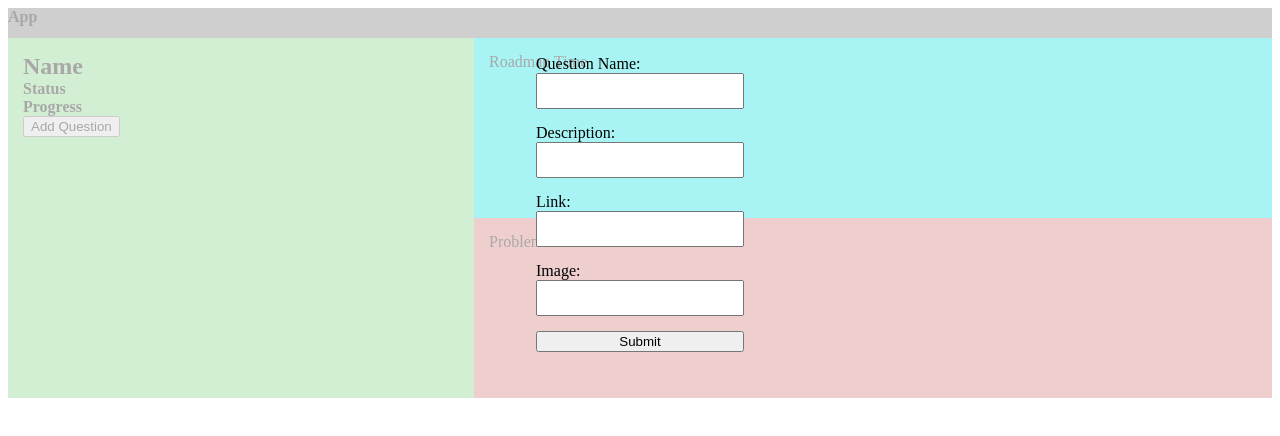
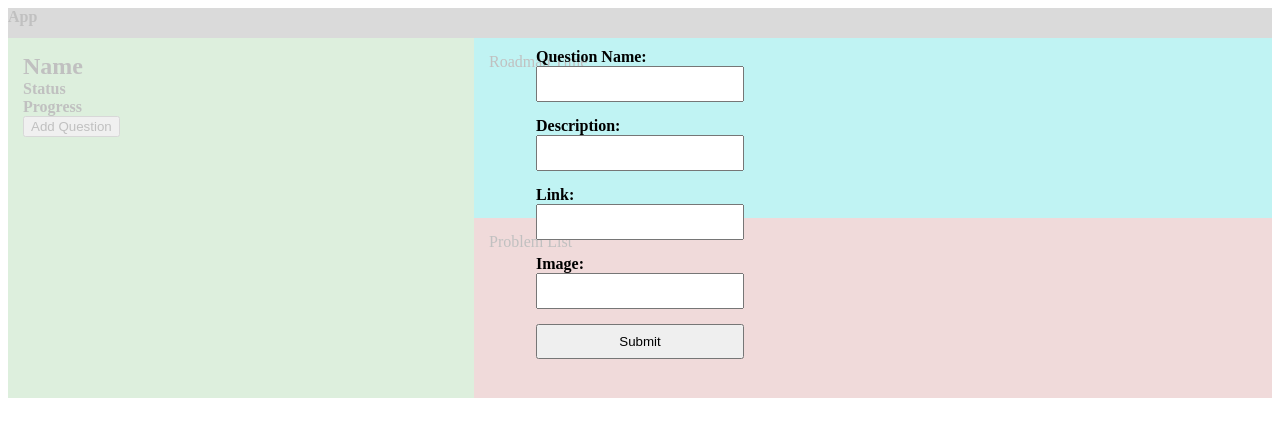
Before and after one commit to FullstackAlgos/Algo-Roadmap, a React app: page / in a window 1280 px wide. Both pictures are taken after a click on the button "Add Question". Built offline with nearby package versions, Linux system fonts and the light colour scheme.

```diff
--- a/client/components/QuestionForm.js
+++ b/client/components/QuestionForm.js
@@ -30,7 +30,9 @@
     return (
       <div className="questFormFullDiv">
         <form className="questForm" onSubmit={this.handleNewQuest}>
-          <label htmlFor="name">Question Name:</label>
+          <label htmlFor="name" className="questLabels">
+            Question Name:
+          </label>
           <input
             type="text"
             name="name"
@@ -39,7 +41,9 @@
             className="inputBox"
           />
 
-          <label htmlFor="description">Description:</label>
+          <label htmlFor="description" className="questLabels">
+            Description:
+          </label>
           <input
             type="text"
             name="description"
@@ -48,7 +52,9 @@
             className="inputBox"
           />
 
-          <label htmlFor="url">Link:</label>
+          <label htmlFor="url" className="questLabels">
+            Link:
+          </label>
           <input
             type="text"
             name="url"
@@ -57,7 +63,9 @@
             className="inputBox"
           />
 
-          <label htmlFor="image">Image:</label>
+          <label htmlFor="image" className="questLabels">
+            Image:
+          </label>
           <input
             type="text"
             name="image"
--- a/client/store/index.js
+++ b/client/store/index.js
@@ -22,7 +22,7 @@
 
 // THUNKY THUNKS
 export const addQuestThunk = questObj => {
-  return async dispatch => {
+  return dispatch => {
     try {
       console.log("thunky -", questObj);
     } catch (error) {
--- a/public/style.css
+++ b/public/style.css
@@ -55,7 +55,7 @@
 
 /* ----------------------- QUESTION FORM ----------------------- */
 .questFormFullDiv {
-  background-color: rgba(240, 240, 240, 0.7);
+  background-color: rgba(240, 240, 240, 0.8);
   position: absolute;
   z-index: 2;
   top: 0;
@@ -72,8 +72,16 @@
   flex-direction: column;
 }
 
+.questLabels {
+  font-weight: bold;
+}
+
 .inputBox {
   width: 200px;
   min-height: 30px;
   margin-bottom: 15px;
 }
+
+.questSubmitBtn {
+  height: 35px;
+}
--- a/webpack.config.js
+++ b/webpack.config.js
@@ -2,8 +2,7 @@
 const { resolve } = require("path");
 
 module.exports = {
-  // entry: ["@babel/polyfill", "./client/index.js"],
-  entry: ["./client/index.js"],
+  entry: ["@babel/polyfill", "./client/index.js"],
   mode: isDev ? "development" : "production",
   output: {
     filename: "bundle.js",
```
